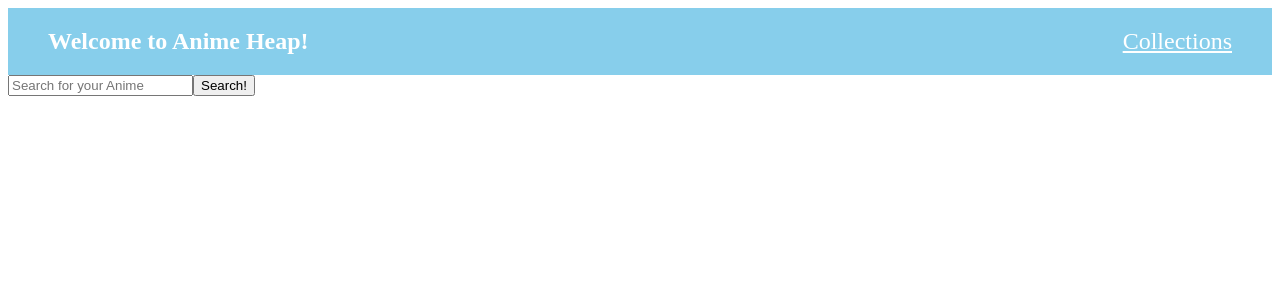
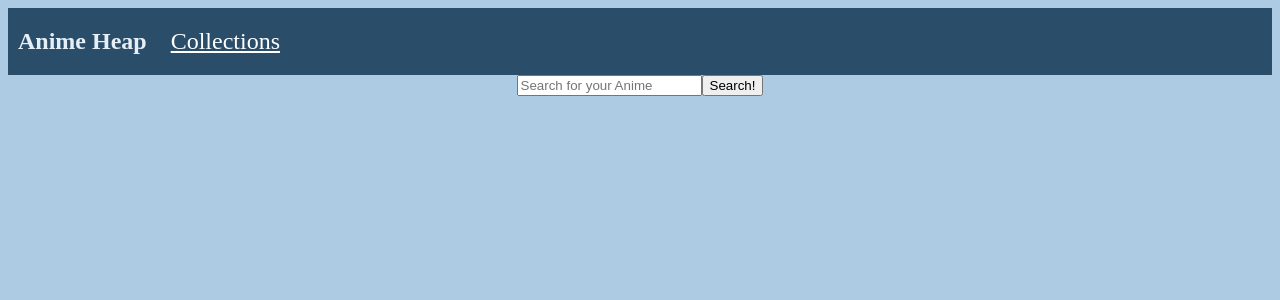
Before and after one commit to MwaniN/Anime-List, a React (Create React App) app in the folder client/: page / in a window 1280 px wide. Shown: the top 300 px of the page. Built offline with nearby package versions, Linux system fonts and the light colour scheme; a web font is replaced by a local one.

Commit message:
CSS refactoring

```diff
--- a/client/public/styles.css
+++ b/client/public/styles.css
@@ -5,33 +5,41 @@ img {
   align-self: center;
 }
 
+body {
+  background-color: #adcbe3;
+}
+
 .header {
   display: flex;
-  background-color: skyblue;
-  color: white;
-  justify-content: space-between;
+  background-color: #2a4d69;
+  color: #e7eff6;
   align-items: center;
 }
 
 .header a {
   color: white;
-  margin-right: 40px;
+  margin-left: 1.5rem;
   font-size: 1.5rem;
 }
 
 .header-title {
-  margin-left: 40px;
+  margin-left: 10px;
 }
 
+.search-form {
+  text-align: center;
+}
+
+
 @media only screen and (max-width: 811px) {
-  .header-title {
+  /* .header-title {
     display: block;
-    margin: 0;
+    margin-left: 10px;
   }
 
   .header a {
-    margin: 0;
-  }
+    margin-left: 20px;
+  } */
 }
 
 @media only screen and (max-width: 480px) {
--- a/client/src/App.js
+++ b/client/src/App.js
@@ -26,9 +26,7 @@ const App = () =>{
     return (
         <>
         <nav className="header">
-        <h1 className="header-title">
-            Welcome to Anime Heap!
-        </h1>
+        <h1 className="header-title">Anime Heap</h1>
         {function(){
             if(currPage === "MainPage") {
                 return <a className="toolbar-link" href='' onClick={handleClick}>Collections</a>
--- a/client/src/SearchBar.jsx
+++ b/client/src/SearchBar.jsx
@@ -23,7 +23,7 @@ export default function SearchBar () {
   }
 
 
-  return <div><form method="post" onSubmit={handleSubmit} >
+  return <div><form className="search-form" method="post" onSubmit={handleSubmit} >
   <input value={searchInput} onChange={(e) => setSearchInput(e.target.value)} type="search-bar" className="search-bar" placeholder="Search for your Anime"/>
   <button type="submit">Search!</button>
   </form>
```
